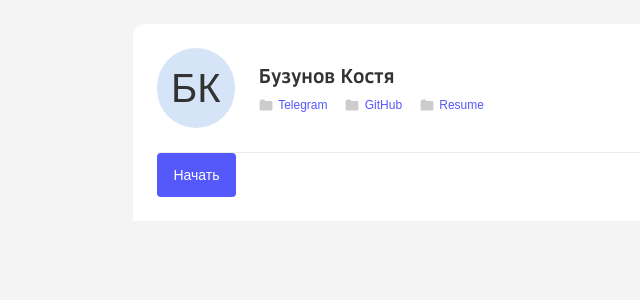
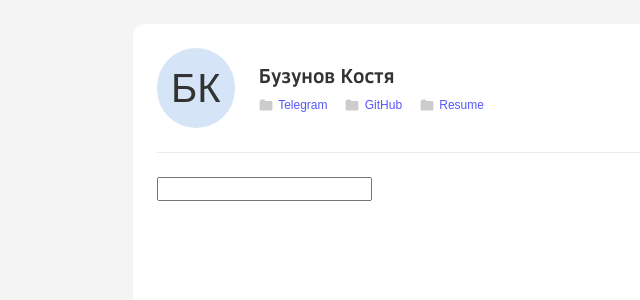
Before and after one commit to BKonstantine/cloud_test, a React (Vite) app: page / in a window 1280 px wide. Shown: the top 300 px of the page, without its empty margins (33-673 px from the left). Built offline with nearby package versions, Linux system fonts and the light colour scheme; a web font is replaced by a local one.

Commit message:
feat: add input component

```diff
--- /dev/null
+++ b/src/components/UI/input/input.tsx
@@ -0,0 +1,25 @@
+import { forwardRef, ChangeEvent, FocusEvent, HTMLProps } from "react";
+
+interface Props extends HTMLProps<HTMLInputElement> {
+  onChange?: (event: ChangeEvent<HTMLInputElement>) => void;
+  onBlur?: (event: FocusEvent<HTMLInputElement>) => void;
+  value?: string;
+  name?: string;
+}
+
+type Ref = HTMLInputElement;
+
+const Input = forwardRef<Ref, Props>(
+  ({ onChange, onBlur, value, name, ...rest }, ref) => (
+    <input
+      {...rest}
+      ref={ref}
+      value={value}
+      name={name}
+      onChange={onChange}
+      onBlur={onBlur}
+    />
+  )
+);
+
+export default Input;
--- a/src/pages/main-page/main-page.module.css
+++ b/src/pages/main-page/main-page.module.css
@@ -3,6 +3,7 @@
   border-radius: 12px 12px 0px 0px;
   background-color: var(--bg-color-white);
   max-width: 900px;
+  height: 704px;
   width: 100%;
 }
 
@@ -12,12 +13,16 @@
   gap: 8px;
 }
 
-.header {
+.profile__header {
   padding-bottom: 24px;
   display: flex;
   gap: 24px;
   align-items: center;
   border-bottom: 1px solid var(--border-color-black-alpha-8);
+}
+
+.profile__main {
+  padding-top: 24px;
 }
 
 .profile__icon {
--- a/src/pages/main-page/main-page.tsx
+++ b/src/pages/main-page/main-page.tsx
@@ -1,13 +1,14 @@
 import { FC } from "react";
 import cn from "classnames";
 import FolderIcon from "../../icons/folder-icon";
-import ButtonLink from "../../components/UI/button/button-link";
+import ButtonLink from "../../components/UI/button-link/button-link";
+import Input from "../../components/UI/input/input";
 import style from "./main-page.module.css";
 
 const MainPage: FC = () => {
   return (
     <div className={style.profile}>
-      <header className={style.header}>
+      <header className={style.profile__header}>
         <p className={style.profile__icon}>БК</p>
         <div
           className={cn(
@@ -53,8 +54,9 @@ const MainPage: FC = () => {
           </ul>
         </div>
       </header>
-      <main>
-        <ButtonLink to="/create">Начать</ButtonLink>
+      <main className={style.profile__main}>
+        {/* <ButtonLink to="/create">Начать</ButtonLink> */}
+        <Input />
       </main>
     </div>
   );
```
Also changed, not shown: src/components/UI/button-link/button-link.module.css (renamed from src/components/UI/button/button-link.module.css), src/components/UI/button-link/button-link.tsx (renamed from src/components/UI/button/button-link.tsx), src/components/UI/input/input.module.css (added).
